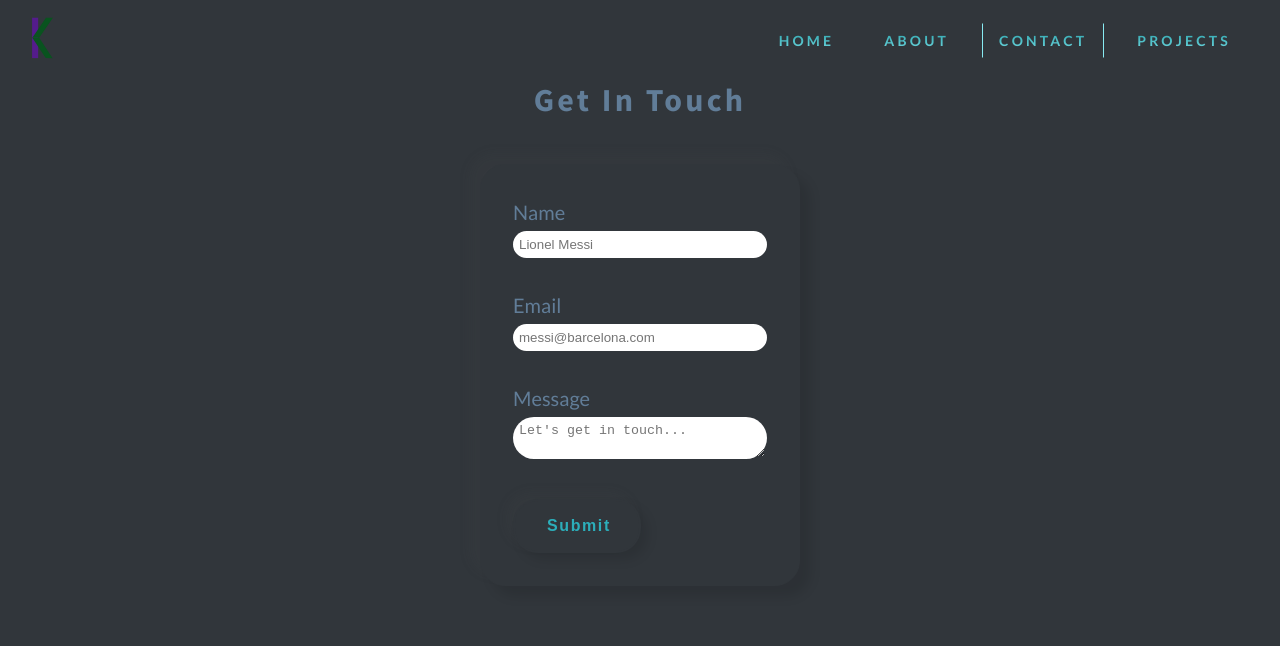
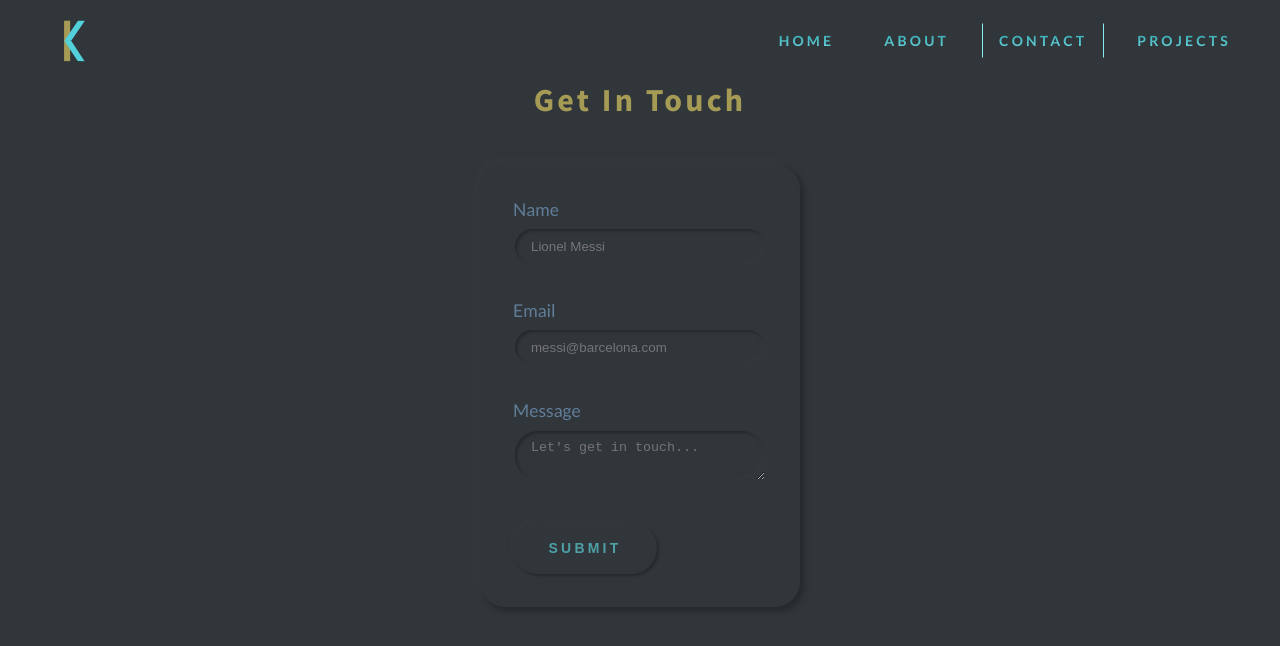
Before and after one commit to kev-luo/portfolio-gatsby, a Gatsby site: page /contact in a window 1280 px wide. Built offline with nearby package versions, Linux system fonts and the light colour scheme; Gatsby itself is replaced by a stand-in of ours.

Commit message:
theme colors

```diff
--- a/src/assets/svg.js
+++ b/src/assets/svg.js
@@ -11,7 +11,7 @@ export function IconOne() {
     >
       <g>
         <path
-          fill="#541C8C"
+          fill="#A69B55"
           fillOpacity="1"
           fillRule="evenodd"
           strokeWidth="0.183"
@@ -31,7 +31,7 @@ export function IconTwo() {
       version="1.1"
       viewBox="0 0 210 297"
     >
-      <g fill="#09531F" strokeWidth="0.343">
+      <g fill="#52d1da" strokeWidth="0.343">
         <path
           d="M-180.152 -245.357H-119.80399999999999V-228.319H-180.152z"
           transform="matrix(.56272 -.82665 -.99998 -.00668 0 0)"
--- a/src/components/Form/FormContainer.js
+++ b/src/components/Form/FormContainer.js
@@ -13,8 +13,8 @@ const StyledForm = styled.form`
   width: 25%;
   padding: 2rem;
   margin-top: 2rem;
-  box-shadow: 11px 11px 11px 0px rgba(0, 0, 0, 0.1),
-    -11px -11px 11px 0px rgba(77, 77, 77, 0.1);
+  box-shadow: 4px 4px 6px 0px rgba(0, 0, 0, 0.25),
+    -6px -6px 6px 0px rgba(77, 77, 77, 0.1);
   border: 1px solid var(--clr-bg-1);
   border-radius: 25px;
   background-color: var(--clr-bg-1);
@@ -24,17 +24,22 @@ const Label = styled.label`
   display: flex;
   flex-direction: column;
   margin-bottom: 2rem;
-  font-size: 1.25rem;
+  font-size: 1.1rem;
 `
 
 const Input = styled.input`
   margin-top: 0.25rem;
   border: 2px solid transparent;
-  border-radius: 25px;
+  border-radius: 50px;
+  background: var(--clr-bg-1);
+  color: var(--clr-grey-10);
   outline: none;
-  padding: 0.25rem;
+  padding: 0.6rem 1rem;
+  box-shadow: -3px -3px 4px 0 rgba(77, 77, 77, 0.1) inset,
+    2px 2px 3px 0 rgba(0, 0, 0, 0.25) inset;
   &:focus {
-    border-color: var(--clr-primary-5);
+    box-shadow: 8px 8px 12px 0px rgba(0, 0, 0, 0.25),
+      -12px -12px 16px 0px rgba(77, 77, 77, 0.1);
   }
 `
 
@@ -42,29 +47,41 @@ const TextArea = styled.textarea`
   margin-top: 0.25rem;
   border: 2px solid transparent;
   border-radius: 25px;
+  background: var(--clr-bg-1);
+  color: var(--clr-grey-10);
   outline: none;
-  padding: 0.25rem;
+  padding: 0.6rem 1rem;
+  box-shadow: -3px -3px 4px 0 rgba(77, 77, 77, 0.1) inset,
+    2px 2px 3px 0 rgba(0, 0, 0, 0.25) inset;
   &:focus {
-    border-color: var(--clr-primary-5);
+    box-shadow: 8px 8px 12px 0px rgba(0, 0, 0, 0.25),
+      -12px -12px 16px 0px rgba(77, 77, 77, 0.1);
   }
 `
 
 const Button = styled.button`
   cursor: pointer;
-  width: 8rem;
-  font-size: 1rem;
-  font-weight: bold;
-  letter-spacing: 0.1rem;
+  width: 9rem;
+  letter-spacing: var(--spacing);
+  text-transform: uppercase;
+  font-weight: 700;
+  font-size: 0.875rem;
   padding: 1rem 2rem;
   margin-top: 0.5rem;
   background: var(--clr-bg-1);
   border: 2px solid var(--clr-bg-1);
   color: var(--clr-primary-5);
-  border-radius: 25px;
-  box-shadow: 7px 7px 11px 0px rgba(0, 0, 0, 0.1),
-    -7px -7px 11px 0px rgba(77, 77, 77, 0.1);
+  border-radius: 50px;
+  box-shadow: 2px 2px 3px 0px rgba(0, 0, 0, 0.25),
+    -3px -3px 4px 0px rgba(77, 77, 77, 0.1);
+  transition: all 0.2s ease-out;
+  &:hover {
+    color: var(--clr-primary-8);
+  }
   &:focus {
     outline: none;
+    box-shadow: -3px -3px 4px 0 rgba(77, 77, 77, 0.1) inset,
+      2px 2px 3px 0 rgba(0, 0, 0, 0.25) inset;
   }
 `
 
--- a/src/components/Hero/Hero.js
+++ b/src/components/Hero/Hero.js
@@ -13,7 +13,7 @@ const Hero = () => {
         <article className={styles.heroInfo}>
           <div>
             <div className={styles.underline}></div>
-            <h1 style={{color: "#541C8C"}}>Kevin <span style={{color: "#09531F"}}>Luo</span></h1>
+            <h1 style={{color: "var(--clr-secondary-1"}}>Kevin <span style={{color: "var(--clr-primary-7)"}}>Luo</span></h1>
             <h3>Fullstack Web Developer</h3>
             <Link to="projects" className={styles.btn}>View Work</Link>
             <SocialLinks styles={styles.heroIcons}/>
--- a/src/components/Navbar/Navbar.module.css
+++ b/src/components/Navbar/Navbar.module.css
@@ -32,15 +32,18 @@
   display: none;
 }
 
+.logoContainer {
+  position: relative;
+}
 .logoOne, .logoTwo {
   position: absolute;
 }
 .logoOne {
-  top: 0;
+  top: -2.3rem;
   left: 1rem;
 }
 .logoTwo {
-  top: -1.44rem;
+  top: -3.74rem;
   left: -1.2rem;
 }
 @media (min-width: 768px) {
--- a/src/styles/global.css
+++ b/src/styles/global.css
@@ -5,13 +5,15 @@
   --clr-primary-2: hsl(185, 84%, 25%);
   --clr-primary-3: hsl(185, 81%, 29%);
   --clr-primary-4: hsl(184, 77%, 34%);
-  --clr-primary-5: #2caeba;
+  --clr-primary-5: #4CA0A6;
   /* lighter shades of primary color */
   --clr-primary-6: hsl(185, 57%, 50%);
-  --clr-primary-7: hsl(184, 65%, 59%);
-  --clr-primary-8: hsl(184, 80%, 74%);
+  --clr-primary-7: #52d1da;
+  --clr-primary-8: #88ebf2;
   --clr-primary-9: hsl(185, 94%, 87%);
   --clr-primary-10: hsl(186, 100%, 94%);
+  /* gold - secondary color */
+  --clr-secondary-1: #A69B55;
   /* dark purple - used for background */
   --clr-bg-1: #31363B;
   --clr-bg-2: #0d001a;
@@ -72,6 +74,7 @@ h1 {
 
 h2 {
   font-size: 2rem;
+  color: var(--clr-secondary-1)
 }
 
 h3 {
```
Also changed, not shown: src/components/Hero/Hero.module.css (+9 -5 lines).
